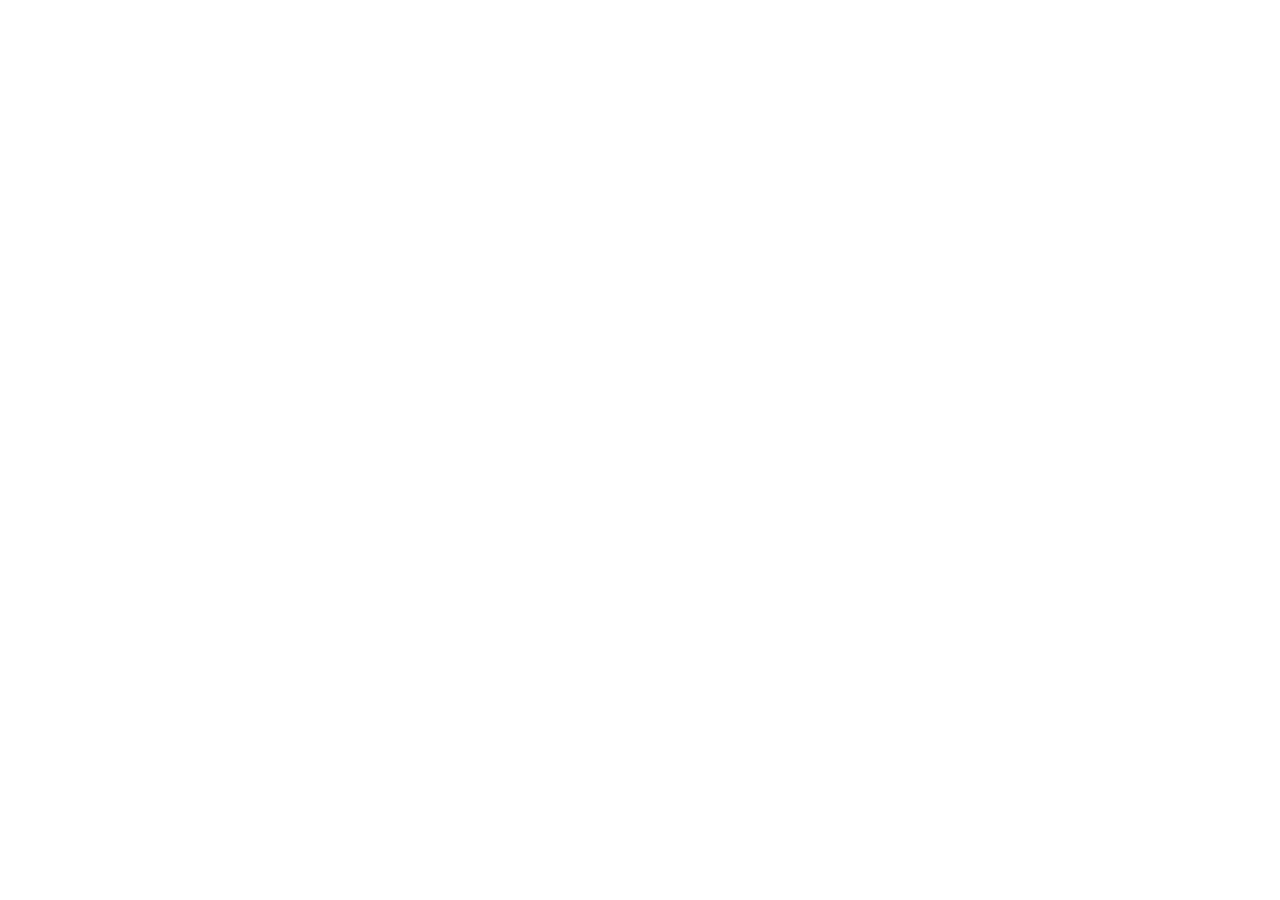
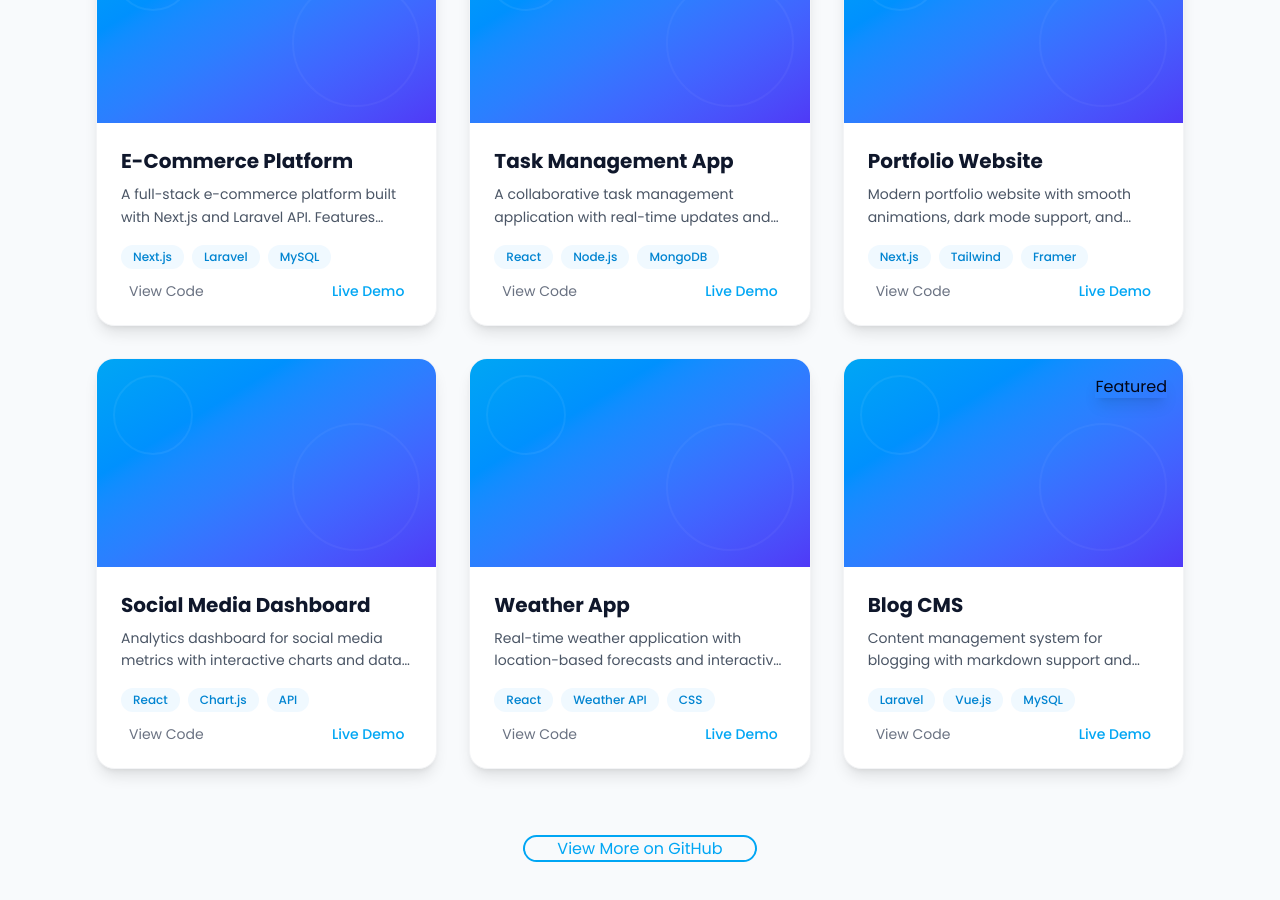
Before and after one commit to atzulf/next-portfolio, a Next.js app: page /project in a window 1280 px wide. Shown: the part 420-1320 px from the top of the page. Before the commit the page ends 800 px from the top, so only its background shows below. Built offline with nearby package versions, Linux system fonts and the light colour scheme.

Commit message:
add(Project): implement Project component with project showcase and animations

```diff
--- a/app/project/Project.tsx
+++ b/app/project/Project.tsx
@@ -1,9 +1,260 @@
-import React from 'react'
+'use client';
+
+import React from 'react';
+import { motion } from 'framer-motion';
+import Image from 'next/image';
 
 const Project = () => {
+  const projects = [
+    {
+      id: 1,
+      title: "E-Commerce Platform",
+      description: "A full-stack e-commerce platform built with Next.js and Laravel API. Features include product management, shopping cart, and payment integration.",
+      image: "/projects/ecommerce.jpg",
+      tags: ["Next.js", "Laravel", "MySQL"],
+      demoUrl: "#",
+      githubUrl: "#",
+      featured: true
+    },
+    {
+      id: 2,
+      title: "Task Management App",
+      description: "A collaborative task management application with real-time updates and drag-and-drop functionality.",
+      image: "/projects/taskapp.jpg",
+      tags: ["React", "Node.js", "MongoDB"],
+      demoUrl: "#",
+      githubUrl: "#",
+      featured: false
+    },
+    {
+      id: 3,
+      title: "Portfolio Website",
+      description: "Modern portfolio website with smooth animations, dark mode support, and responsive design.",
+      image: "/projects/portfolio.jpg",
+      tags: ["Next.js", "Tailwind", "Framer"],
+      demoUrl: "#",
+      githubUrl: "#",
+      featured: true
+    },
+    {
+      id: 4,
+      title: "Social Media Dashboard",
+      description: "Analytics dashboard for social media metrics with interactive charts and data visualization.",
+      image: "/projects/dashboard.jpg",
+      tags: ["React", "Chart.js", "API"],
+      demoUrl: "#",
+      githubUrl: "#",
+      featured: false
+    },
+    {
+      id: 5,
+      title: "Weather App",
+      description: "Real-time weather application with location-based forecasts and interactive maps.",
+      image: "/projects/weather.jpg",
+      tags: ["React", "Weather API", "CSS"],
+      demoUrl: "#",
+      githubUrl: "#",
+      featured: false
+    },
+    {
+      id: 6,
+      title: "Blog CMS",
+      description: "Content management system for blogging with markdown support and SEO optimization.",
+      image: "/projects/blog.jpg",
+      tags: ["Laravel", "Vue.js", "MySQL"],
+      demoUrl: "#",
+      githubUrl: "#",
+      featured: true
+    }
+  ];
+
+  const containerVariants = {
+    hidden: { opacity: 0 },
+    visible: {
+      opacity: 1,
+      transition: { staggerChildren: 0.15 }
+    }
+  };
+
+  const cardVariants = {
+    hidden: { opacity: 0, y: 50 },
+    visible: {
+      opacity: 1,
+      y: 0,
+      transition: { type: "spring" as const, stiffness: 100, damping: 12 }
+    }
+  };
+
   return (
-    <div>Project</div>
-  )
+    <div id="project" className="min-h-screen bg-slate-50 dark:bg-slate-900 transition-colors py-20">
+      <div className="container mx-auto px-4 md:px-16 lg:px-24 mt-10 max-w-7xl">
+
+        {/* Header */}
+        <motion.div
+          initial={{ opacity: 0, y: -30 }}
+          whileInView={{ opacity: 1, y: 0 }}
+          viewport={{ once: false }}
+          transition={{ duration: 0.6 }}
+          className="text-center mb-16"
+        >
+          <h2 className="text-4xl md:text-5xl font-bold text-slate-900 dark:text-white mb-4">
+            My <span className="text-sky-500">Projects</span>
+          </h2>
+          <div className="w-24 h-1.5 bg-linear-to-r from-sky-500 to-blue-600 mx-auto rounded-full mb-6"></div>
+          <p className="text-gray-600 dark:text-gray-400 max-w-2xl mx-auto text-lg">
+            Explore my latest work showcasing creative solutions and technical expertise
+          </p>
+        </motion.div>
+
+        {/* Projects Grid */}
+        <motion.div
+          variants={containerVariants}
+          initial="hidden"
+          whileInView="visible"
+          viewport={{ once: false }}
+          className="grid grid-cols-1 md:grid-cols-2 lg:grid-cols-3 gap-8"
+        >
+          {projects.map((project) => (
+            <motion.div
+              key={project.id}
+              variants={cardVariants}
+              whileHover={{ y: -12, scale: 1.02 }}
+              transition={{ type: "spring", stiffness: 400, damping: 17 }}
+              className="group"
+            >
+              <div className="card bg-white dark:bg-slate-800 shadow-lg hover:shadow-2xl transition-all duration-500 overflow-hidden rounded-2xl border border-gray-100 dark:border-slate-700 h-full">
+
+                {/* Image Container */}
+                <figure className="relative h-52 overflow-hidden">
+                  <div className="absolute inset-0 bg-linear-to-br from-sky-500 via-blue-500 to-indigo-600">
+                    <div className="absolute inset-0 opacity-20">
+                      <div className="absolute top-4 left-4 w-20 h-20 border-2 border-white/30 rounded-full"></div>
+                      <div className="absolute bottom-4 right-4 w-32 h-32 border-2 border-white/20 rounded-full"></div>
+                      <div className="absolute top-1/2 left-1/2 -translate-x-1/2 -translate-y-1/2">
+                        <i className="ri-code-s-slash-line text-white/20 text-8xl"></i>
+                      </div>
+                    </div>
+                  </div>
+
+                  {/* Uncomment when you have images */}
+                  {/* <Image
+                    src={project.image}
+                    alt={project.title}
+                    fill
+                    className="object-cover group-hover:scale-110 transition-transform duration-700"
+                  /> */}
+
+                  {/* Overlay on hover */}
+                  <div className="absolute inset-0 bg-black/60 opacity-0 group-hover:opacity-100 transition-opacity duration-300 flex items-center justify-center gap-4">
+                    <motion.a
+                      href={project.demoUrl}
+                      target="_blank"
+                      rel="noopener noreferrer"
+                      whileHover={{ scale: 1.1 }}
+                      whileTap={{ scale: 0.95 }}
+                      className="btn btn-circle btn-primary btn-sm"
+                    >
+                      <i className="ri-external-link-line text-lg"></i>
+                    </motion.a>
+                    <motion.a
+                      href={project.githubUrl}
+                      target="_blank"
+                      rel="noopener noreferrer"
+                      whileHover={{ scale: 1.1 }}
+                      whileTap={{ scale: 0.95 }}
+                      className="btn btn-circle btn-ghost btn-sm bg-white/20 backdrop-blur-sm text-white hover:bg-white/30"
+                    >
+                      <i className="ri-github-line text-lg"></i>
+                    </motion.a>
+                  </div>
+
+                  {/* Featured Badge */}
+                  {project.featured && (
+                    <div className="absolute top-4 right-4">
+                      <span className="badge badge-warning gap-1 shadow-lg">
+                        <i className="ri-star-fill text-xs"></i>
+                        Featured
+                      </span>
+                    </div>
+                  )}
+                </figure>
+
+                {/* Card Body */}
+                <div className="card-body p-6">
+                  <h3 className="card-title text-xl font-bold text-slate-900 dark:text-white group-hover:text-sky-500 transition-colors">
+                    {project.title}
+                  </h3>
+
+                  <p className="text-gray-600 dark:text-gray-400 text-sm leading-relaxed line-clamp-2 mt-2">
+                    {project.description}
+                  </p>
+
+                  {/* Tags */}
+                  <div className="flex flex-wrap gap-2 mt-4">
+                    {project.tags.map((tag, idx) => (
+                      <span
+                        key={idx}
+                        className="px-3 py-1 text-xs font-medium bg-sky-50 dark:bg-sky-900/30 text-sky-600 dark:text-sky-400 rounded-full"
+                      >
+                        {tag}
+                      </span>
+                    ))}
+                  </div>
+
+                  {/* Divider */}
+                  <div className="divider my-3"></div>
+
+                  {/* Action Links */}
+                  <div className="flex items-center justify-between">
+                    <a
+                      href={project.githubUrl}
+                      target="_blank"
+                      rel="noopener noreferrer"
+                      className="flex items-center gap-2 text-sm text-gray-500 dark:text-gray-400 hover:text-sky-500 transition-colors"
+                    >
+                      <i className="ri-github-line"></i>
+                      View Code
+                    </a>
+                    <a
+                      href={project.demoUrl}
+                      target="_blank"
+                      rel="noopener noreferrer"
+                      className="flex items-center gap-2 text-sm font-medium text-sky-500 hover:text-sky-600 transition-colors"
+                    >
+                      Live Demo
+                      <i className="ri-arrow-right-up-line"></i>
+                    </a>
+                  </div>
+                </div>
+              </div>
+            </motion.div>
+          ))}
+        </motion.div>
+
+        {/* View More Button */}
+        <motion.div
+          initial={{ opacity: 0, y: 20 }}
+          whileInView={{ opacity: 1, y: 0 }}
+          viewport={{ once: false }}
+          transition={{ delay: 0.5 }}
+          className="text-center mt-16"
+        >
+          <motion.a
+            href="https://github.com/atzulf"
+            target="_blank"
+            rel="noopener noreferrer"
+            whileHover={{ scale: 1.05 }}
+            whileTap={{ scale: 0.95 }}
+            className="btn btn-lg btn-outline border-2 border-sky-500 text-sky-500 hover:bg-sky-500 hover:text-white hover:border-sky-500 gap-2 rounded-full px-8"
+          >
+            <i className="ri-github-line text-xl"></i>
+            View More on GitHub
+          </motion.a>
+        </motion.div>
+
+      </div>
+    </div>
+  );
 }
 
-export default Project
+export default Project;
```
